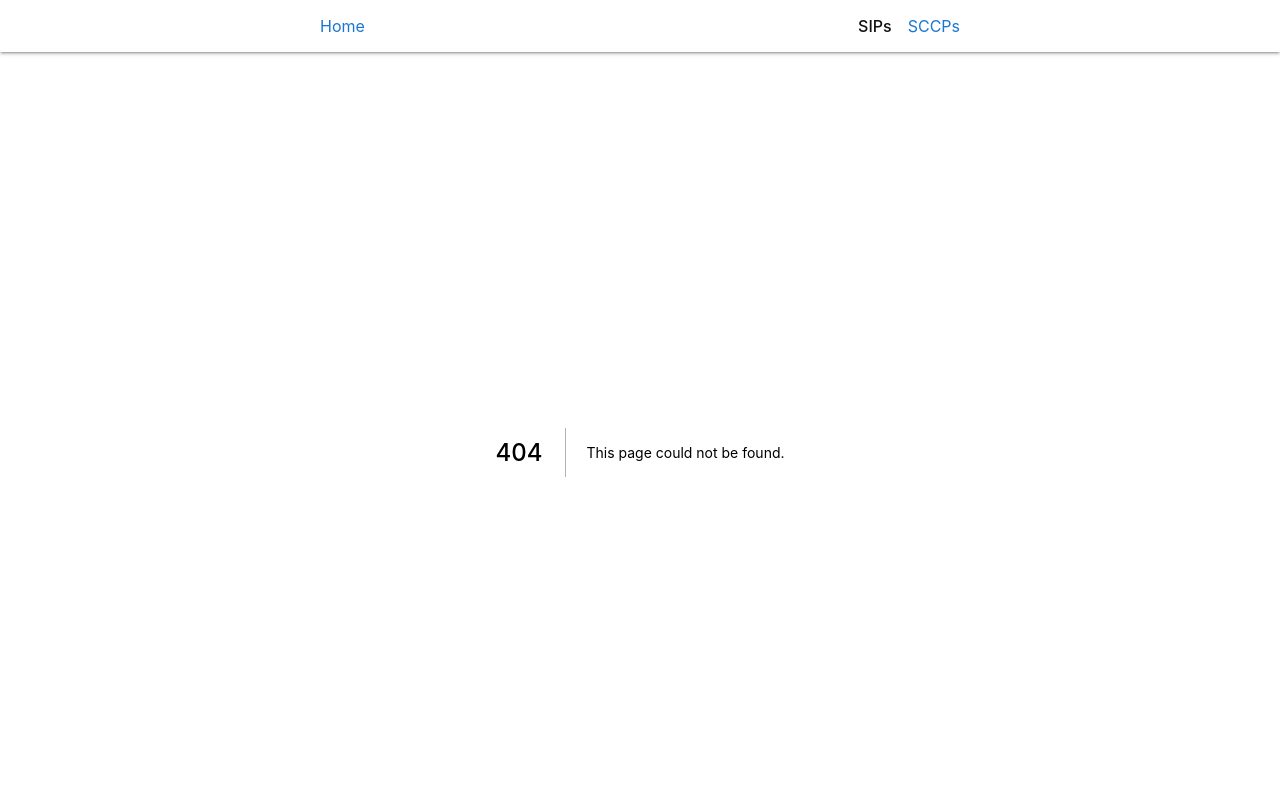
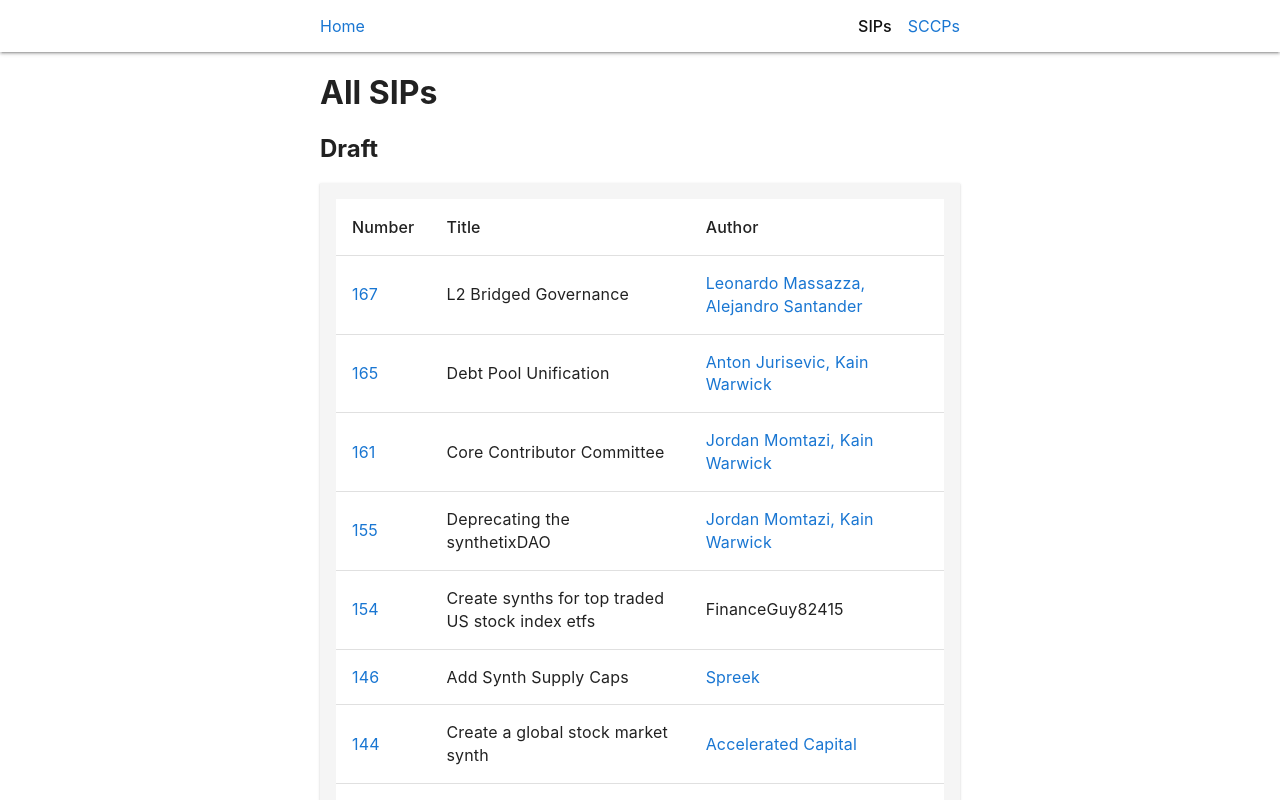
Before and after one commit to hdadr/synthetix-proposals, a Next.js app: page /sips in a window 1280 px wide. Before the commit this address had no page. Shown: the top 800 px of the page. Built offline with nearby package versions, Linux system fonts and the light colour scheme.

Commit message:
create all SIPs page

```diff
--- a/package.json
+++ b/package.json
@@ -9,6 +9,7 @@
     "lint": "next lint"
   },
   "dependencies": {
+    "gray-matter": "^4.0.3",
     "next": "11.0.1",
     "react": "17.0.2",
     "react-dom": "17.0.2",
--- /dev/null
+++ b/pages/sips/index.js
@@ -0,0 +1,84 @@
+import React from "react";
+import Table, { TableData, TableRow } from "../../components/Table";
+import { tableContainer } from "./sips.module.scss";
+import { default as Link } from "../../components/StyledLink";
+import { getAllMarkdowns } from "../../utils/markdown";
+import { formatAuthor } from "../../utils/formatAuthor";
+
+const sortBySipNumber = (md1, md2) => {
+  if (!md1 || !md2) return -1;
+  return md1.sip > md2.sip ? -1 : 1;
+};
+
+const draft = (sip) => sip.status.toLowerCase() === "draft";
+const feasibility = (sip) => sip.status.toLowerCase() === "feasibility";
+const approved = (sip) => sip.status.toLowerCase() === "approved";
+const rejected = (sip) => sip.status.toLowerCase() === "rejected";
+const implemented = (sip) => sip.status.toLowerCase() === "implemented";
+
+const SIPsPage = ({ allSIPs = [] }) => {
+  const SIPsGroupedByStatus = [
+    { name: "Draft", sips: allSIPs.filter(draft).sort(sortBySipNumber) },
+    { name: "Feasibility", sips: allSIPs.filter(feasibility).sort(sortBySipNumber) },
+    { name: "Approved", sips: allSIPs.filter(approved).sort(sortBySipNumber) },
+    { name: "Rejected", sips: allSIPs.filter(rejected).sort(sortBySipNumber) },
+    { name: "Implemented", sips: allSIPs.filter(implemented).sort(sortBySipNumber) },
+  ];
+
+  return (
+    <>
+      <h1>All SIPs</h1>
+
+      {SIPsGroupedByStatus.map((group) => {
+        return (
+          <React.Fragment key={group.name}>
+            <h2>{group.name}</h2>
+            <div className={tableContainer}>
+              <Table theads={["Number", "Title", "Author"]}>
+                {group.sips.map((proposal) => {
+                  return (
+                    <TableRow key={proposal.sip}>
+                      <TableData>
+                        <Link href={`/sips/${proposal.sip}`}>{proposal.sip}</Link>
+                      </TableData>
+
+                      <TableData>{proposal.title}</TableData>
+
+                      <TableData>
+                        {formatAuthor(proposal.author).map(([name, githubUserName], index) => {
+                          const addComma = (name, index) => (index > 0 ? `, ${name}` : name);
+
+                          if (!!githubUserName) {
+                            return (
+                              <Link key={name} href={`https://github.com/${githubUserName}`}>
+                                {addComma(name, index)}
+                              </Link>
+                            );
+                          }
+
+                          return addComma(name, index);
+                        })}
+                      </TableData>
+                    </TableRow>
+                  );
+                })}
+              </Table>
+            </div>
+          </React.Fragment>
+        );
+      })}
+    </>
+  );
+};
+
+export default SIPsPage;
+
+export async function getStaticProps() {
+  const allSIPs = getAllMarkdowns("content/SIPs", ["sip", "title", "status", "author"]);
+
+  return {
+    props: {
+      allSIPs,
+    },
+  };
+}
--- /dev/null
+++ b/pages/sips/sips.module.scss
@@ -0,0 +1,5 @@
+.tableContainer {
+  background-color: #f5f5f5;
+  padding: 1rem;
+  box-shadow: 0px 2px 1px -1px rgb(0 0 0 / 20%), 0px 1px 1px 0px rgb(0 0 0 / 14%), 0px 1px 3px 0px rgb(0 0 0 / 12%);
+}
--- /dev/null
+++ b/utils/formatAuthor.js
@@ -0,0 +1,9 @@
+export const formatAuthor = (string) => {
+  return string.split(",").map((author) => {
+    const githubUserName = author.match(/\@([^)]+)[^\)]/g);
+    const regexToRemoveGithubUserName = /\s*\(([^)]+)\)\s*/g;
+    const name = author.replace(regexToRemoveGithubUserName, "");
+
+    return [name, githubUserName !== null ? githubUserName[0].replace("@", "") : null];
+  });
+};
--- /dev/null
+++ b/utils/markdown.js
@@ -0,0 +1,42 @@
+import fs from "fs";
+import { join } from "path";
+import matter from "gray-matter";
+
+export function getMarkdownSlugs(folderPath) {
+  return fs.readdirSync(join(process.cwd(), folderPath));
+}
+
+export function getMarkdownBySlug(slug, folderPath, fields = []) {
+  const realSlug = slug.replace(/\.md$/, "");
+  const fullPath = join(folderPath, `${realSlug}.md`);
+  const fileContents = fs.readFileSync(fullPath, "utf8");
+  const { data, content } = matter(fileContents);
+
+  const items = {};
+
+  // Ensure only the minimal needed data is exposed
+  fields.forEach((field) => {
+    if (field === "slug") {
+      items[field] = realSlug;
+    }
+    if (field === "content") {
+      items[field] = content;
+    }
+    if (data[field]) {
+      items[field] = data[field];
+    }
+  });
+  return items;
+}
+
+export function getAllMarkdowns(folderPath = "", fields = []) {
+  const slugs = getMarkdownSlugs(folderPath);
+  const markdowns = slugs
+    .map((slug) => {
+      if (slug === "assets") return null; // assets folder
+      return getMarkdownBySlug(slug, folderPath, fields);
+    })
+    .filter((markdown) => !!markdown);
+
+  return markdowns;
+}
```
Also changed, not shown: 1 other file (tests, documents, lock files or other folders).
